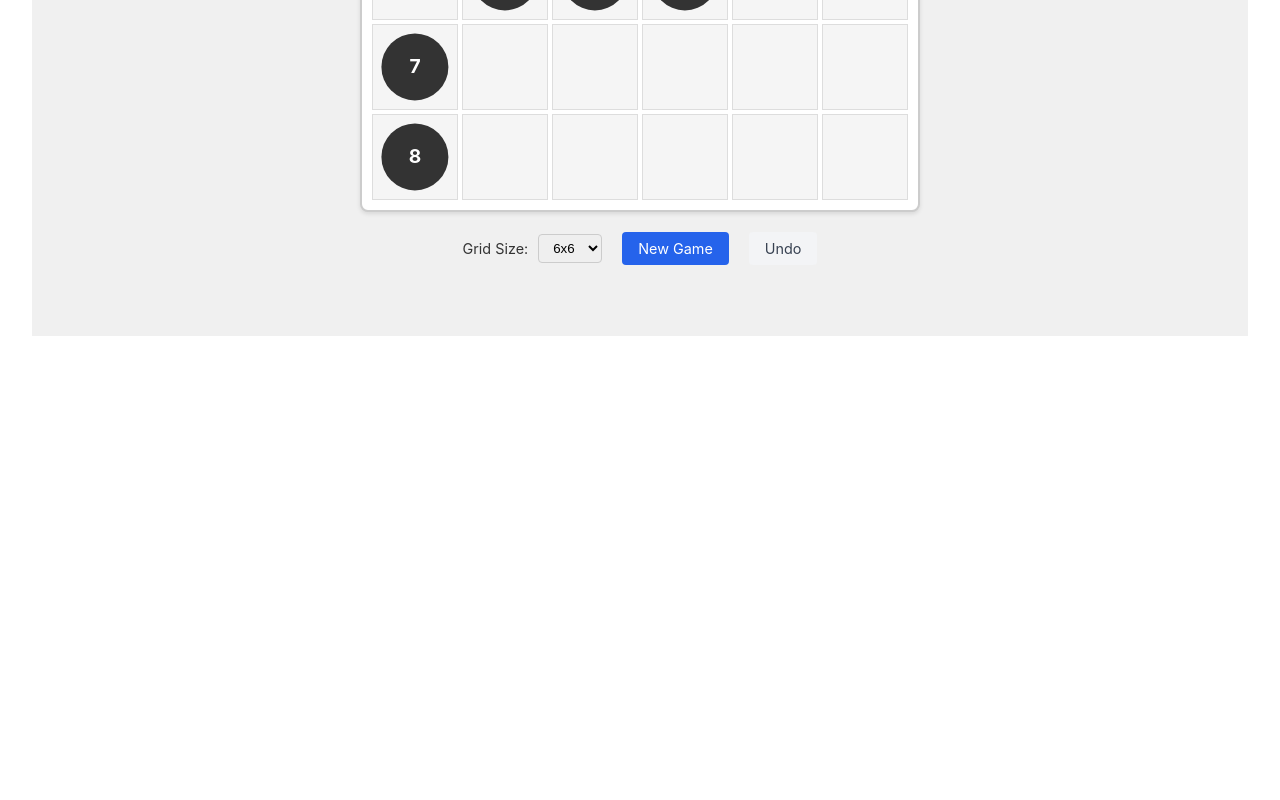
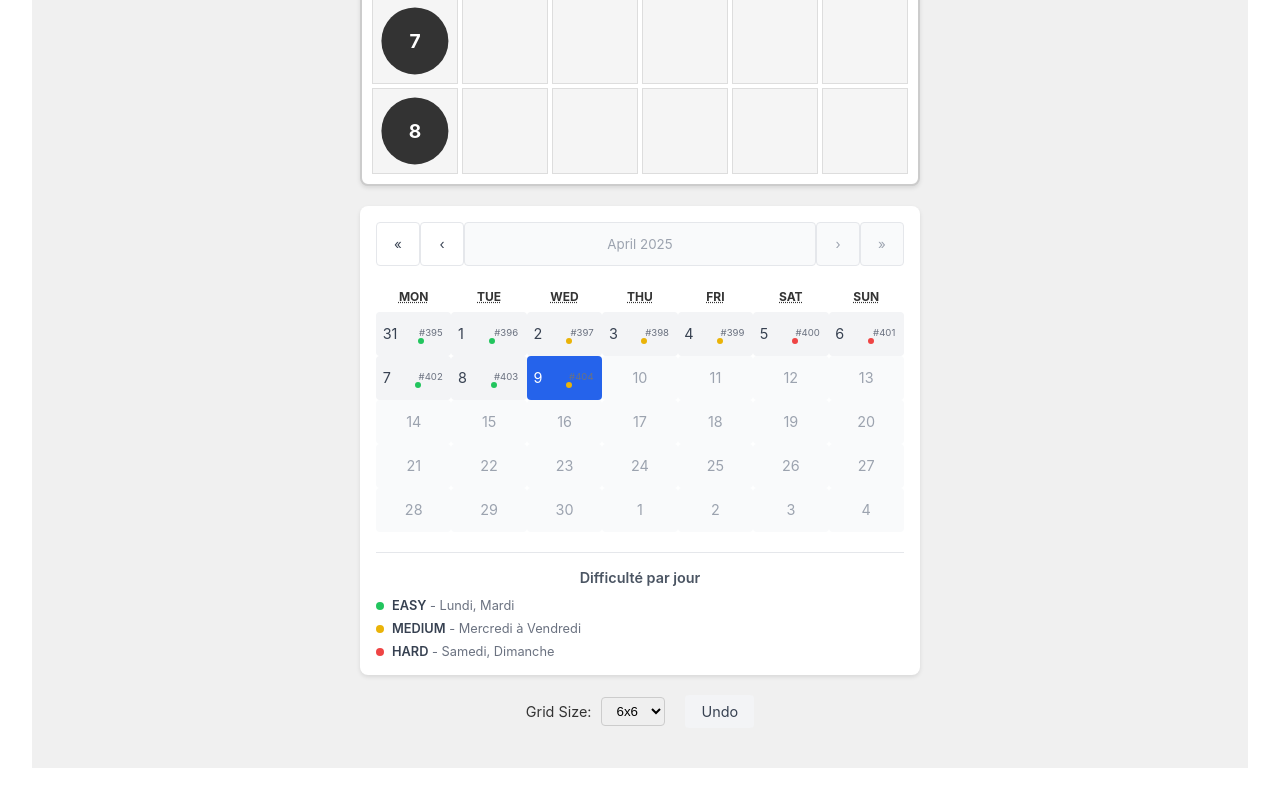
Before and after one commit to RabahSend/GriZip, a React (Vite) app in the folder ZipGame/: page / in a window 1280 px wide. Shown: the part 496-1296 px from the top of the page. Before the commit the page ends 864 px from the top, so only its background shows below. Built offline with nearby package versions, Linux system fonts and the light colour scheme.

Commit message:
Ajoute le calendrier pour les niveaux

```diff
--- a/ZipGame/package.json
+++ b/ZipGame/package.json
@@ -15,6 +15,7 @@
   },
   "dependencies": {
     "react": "^19.0.0",
+    "react-calendar": "^5.1.0",
     "react-dom": "^19.0.0"
   },
   "devDependencies": {
@@ -24,7 +25,7 @@
     "@types/react": "^19.0.10",
     "@types/react-dom": "^19.0.4",
     "@vitejs/plugin-react-swc": "^3.8.0",
-    "@vitest/coverage-c8": "^0.33.0",
+    "@vitest/coverage-v8": "^3.1.1",
     "eslint": "^9.21.0",
     "eslint-plugin-react-hooks": "^5.1.0",
     "eslint-plugin-react-refresh": "^0.4.19",
--- a/ZipGame/src/App.tsx
+++ b/ZipGame/src/App.tsx
@@ -7,8 +7,12 @@ import './App.css'
 function App() {
   const [gridSize, setGridSize] = useState(6);
   const [cells, setCells] = useState<Cell[]>([]);
+  const [selectedDate, setSelectedDate] = useState(new Date());
 
-  const generateNewGame = () => {
+  const startDate = new Date(2024, 2, 2); // 2 mars 2024
+  const puzzleNumber = Math.floor((selectedDate.getTime() - startDate.getTime()) / (1000 * 60 * 60 * 24)) + 1;
+
+  const generatePuzzle = (date: Date) => {
     const difficulty = adjustDifficultyByDay();
     const grid: Grid = generateGrid(gridSize, gridSize, 8, difficulty);
 
@@ -25,17 +29,17 @@ function App() {
     setCells(flatCells);
   };
 
-  // Générer une nouvelle grille au démarrage
+  // Générer une nouvelle grille quand la date change
   useEffect(() => {
-    generateNewGame();
-  }, [gridSize]);
+    generatePuzzle(selectedDate);
+  }, [selectedDate, gridSize]);
 
   const handleCellClick = (cell: Cell) => {
     console.log('Cell clicked:', cell);
   };
 
-  const handleNewGame = () => {
-    generateNewGame();
+  const handleSelectDay = (date: Date) => {
+    setSelectedDate(date);
   };
 
   const handleUndo = () => {
@@ -51,8 +55,9 @@ function App() {
       <GameGrid
         size={gridSize}
         cells={cells}
+        puzzleNumber={puzzleNumber}
         onCellClick={handleCellClick}
-        onNewGame={handleNewGame}
+        onSelectDay={handleSelectDay}
         onUndo={handleUndo}
         onSizeChange={handleSizeChange}
       />
--- a/ZipGame/src/components/GameGrid.css
+++ b/ZipGame/src/components/GameGrid.css
@@ -16,6 +16,16 @@
   font-size: 1.2rem;
   font-weight: 600;
   color: #000;
+}
+
+.timer {
+  font-family: monospace;
+  font-size: 1.2rem;
+  font-weight: 500;
+  color: #2563eb;
+  background: #f3f4f6;
+  padding: 4px 8px;
+  border-radius: 4px;
 }
 
 .game-grid {
--- a/ZipGame/src/components/GameGrid.tsx
+++ b/ZipGame/src/components/GameGrid.tsx
@@ -1,30 +1,66 @@
-import React from 'react';
+import React, { useState, useEffect } from 'react';
 import './GameGrid.css';
 import { Cell } from '../types/gameTypes';
+import { PuzzleCalendar } from './PuzzleCalendar';
 
 interface GameGridProps {
   size: number;
   cells: Cell[];
+  puzzleNumber: number;
   onCellClick?: (cell: Cell) => void;
-  onNewGame?: () => void;
+  onSelectDay: (date: Date) => void;
   onUndo?: () => void;
   onSizeChange?: (size: number) => void;
 }
 
+const formatTime = (seconds: number): string => {
+  const minutes = Math.floor(seconds / 60);
+  const remainingSeconds = seconds % 60;
+  return `${minutes.toString().padStart(2, '0')}:${remainingSeconds.toString().padStart(2, '0')}`;
+};
+
 export const GameGrid: React.FC<GameGridProps> = ({
   size,
   cells,
+  puzzleNumber,
   onCellClick,
-  onNewGame,
+  onSelectDay,
   onUndo,
   onSizeChange
 }) => {
+  const [elapsedTime, setElapsedTime] = useState<number>(0);
+  const [isTimerActive, setIsTimerActive] = useState<boolean>(false);
+
+  useEffect(() => {
+    let intervalId: number;
+
+    if (isTimerActive) {
+      intervalId = setInterval(() => {
+        setElapsedTime(time => time + 1);
+      }, 1000);
+    }
+
+    return () => {
+      if (intervalId) {
+        clearInterval(intervalId);
+      }
+    };
+  }, [isTimerActive]);
+
+  // Démarrer le timer au premier clic
+  const handleCellClick = (cell: Cell) => {
+    if (!isTimerActive) {
+      setIsTimerActive(true);
+    }
+    onCellClick?.(cell);
+  };
+
   return (
     <div className="game-container">
       {/* Header */}
       <div className="game-header">
-        <h1>Puzzle #20</h1>
-        <div>Time: 00:00</div>
+        <h1>Puzzle #{puzzleNumber}</h1>
+        <div className="timer">{formatTime(elapsedTime)}</div>
       </div>
 
       {/* Grid */}
@@ -43,7 +79,7 @@ export const GameGrid: React.FC<GameGridProps> = ({
             <div
               key={index}
               className="grid-cell"
-              onClick={() => cell && onCellClick?.(cell)}
+              onClick={() => cell && handleCellClick(cell)}
             >
               {cell?.value && (
                 <div className="cell-number">
@@ -54,6 +90,9 @@ export const GameGrid: React.FC<GameGridProps> = ({
           );
         })}
       </div>
+
+      {/* Calendar */}
+      <PuzzleCalendar onSelectDay={onSelectDay} />
 
       {/* Controls */}
       <div className="controls">
@@ -71,14 +110,10 @@ export const GameGrid: React.FC<GameGridProps> = ({
           </select>
         </div>
         <button
-          className="button button-primary"
-          onClick={onNewGame}
-        >
-          New Game
-        </button>
-        <button
           className="button button-secondary"
-          onClick={onUndo}
+          onClick={() => {
+            onUndo?.();
+          }}
         >
           Undo
         </button>
--- /dev/null
+++ b/ZipGame/src/components/PuzzleCalendar.css
@@ -0,0 +1,149 @@
+.calendar-wrapper {
+  margin: 20px 0;
+  padding: 16px;
+  background: white;
+  border-radius: 8px;
+  box-shadow: 0 2px 4px rgba(0, 0, 0, 0.1);
+}
+
+/* Override react-calendar default styles */
+.react-calendar {
+  width: 100% !important;
+  border: none !important;
+  background: none !important;
+  font-family: inherit !important;
+}
+
+.react-calendar__tile {
+  position: relative !important;
+  height: 44px !important;
+  display: flex !important;
+  align-items: center !important;
+  justify-content: center !important;
+  font-size: 0.9rem !important;
+  border-radius: 4px !important;
+  transition: all 0.2s !important;
+}
+
+.react-calendar__tile:enabled:hover {
+  background-color: #e5e7eb !important;
+}
+
+.react-calendar__tile--now {
+  background-color: #2563eb !important;
+  color: white !important;
+}
+
+.react-calendar__tile--now:enabled:hover {
+  background-color: #1d4ed8 !important;
+}
+
+.react-calendar__tile.past {
+  background-color: #f3f4f6 !important;
+  color: #374151 !important;
+}
+
+.react-calendar__tile.future {
+  background-color: #f9fafb !important;
+  color: #9ca3af !important;
+  cursor: not-allowed !important;
+}
+
+.react-calendar__navigation {
+  margin-bottom: 16px !important;
+}
+
+.react-calendar__navigation button {
+  background: none !important;
+  border: 1px solid #e5e7eb !important;
+  border-radius: 4px !important;
+  color: #374151 !important;
+}
+
+.react-calendar__navigation button:enabled:hover {
+  background-color: #f3f4f6 !important;
+}
+
+.react-calendar__navigation button[disabled] {
+  background-color: #f9fafb !important;
+  color: #9ca3af !important;
+}
+
+.tile-content {
+  position: relative;
+  width: 100%;
+  height: 100%;
+  display: flex;
+  align-items: center;
+  justify-content: center;
+}
+
+.puzzle-number {
+  position: absolute;
+  top: 2px;
+  right: 2px;
+  font-size: 0.6rem;
+  color: #6b7280;
+}
+
+.difficulty-indicator {
+  position: absolute;
+  bottom: 2px;
+  left: 50%;
+  transform: translateX(-50%);
+  width: 6px;
+  height: 6px;
+  border-radius: 50%;
+}
+
+.difficulty-indicator.easy {
+  background-color: #22c55e;
+}
+
+.difficulty-indicator.medium {
+  background-color: #eab308;
+}
+
+.difficulty-indicator.hard {
+  background-color: #ef4444;
+}
+
+/* Difficulty Legend */
+.difficulty-legend {
+  margin-top: 20px;
+  padding-top: 16px;
+  border-top: 1px solid #e5e7eb;
+}
+
+.difficulty-legend h3 {
+  font-size: 0.9rem;
+  color: #4b5563;
+  margin-bottom: 12px;
+  font-weight: 600;
+}
+
+.legend-items {
+  display: flex;
+  flex-direction: column;
+  gap: 8px;
+}
+
+.legend-item {
+  display: flex;
+  align-items: center;
+  gap: 8px;
+  font-size: 0.8rem;
+  color: #6b7280;
+}
+
+.legend-item .difficulty-indicator {
+  position: static;
+  transform: none;
+  width: 8px;
+  height: 8px;
+}
+
+.legend-text strong {
+  color: #374151;
+  font-weight: 600;
+}
--- /dev/null
+++ b/ZipGame/src/components/PuzzleCalendar.tsx
@@ -0,0 +1,93 @@
+import React from 'react';
+import Calendar from 'react-calendar';
+import 'react-calendar/dist/Calendar.css';
+import './PuzzleCalendar.css';
+import type { Difficulty } from '../types/gameTypes';
+
+interface PuzzleCalendarProps {
+  onSelectDay: (date: Date) => void;
+}
+
+const DIFFICULTY_LABELS: Record<Difficulty, string> = {
+  'EASY': 'Lundi, Mardi',
+  'MEDIUM': 'Mercredi à Vendredi',
+  'HARD': 'Samedi, Dimanche'
+};
+
+export const PuzzleCalendar: React.FC<PuzzleCalendarProps> = ({ onSelectDay }) => {
+  const startDate = new Date(2024, 2, 2); // 2 mars 2024
+  const today = new Date();
+
+  const getDifficultyForDate = (date: Date): Difficulty => {
+    const day = date.getDay(); // 0 = dimanche, 1 = lundi, ..., 6 = samedi
+
+    if (day === 0) return 'HARD'; // Dimanche
+    if (day <= 2) return 'EASY'; // Lundi, Mardi
+    if (day <= 5) return 'MEDIUM'; // Mercredi, Jeudi, Vendredi
+    return 'HARD'; // Samedi
+  };
+
+  const tileContent = ({ date, view }: { date: Date; view: string }) => {
+    if (view !== 'month') return null;
+
+    const timeDiff = Math.floor((date.getTime() - startDate.getTime()) / (1000 * 60 * 60 * 24));
+    const puzzleNumber = timeDiff + 1;
+
+    if (puzzleNumber > 0 && date <= today) {
+      const difficulty = getDifficultyForDate(date);
+      return (
+        <div className="tile-content">
+          <span className="puzzle-number">#{puzzleNumber}</span>
+          <span className={`difficulty-indicator ${difficulty.toLowerCase()}`} />
+        </div>
+      );
+    }
+    return null;
+  };
+
+  const tileClassName = ({ date, view }: { date: Date; view: string }) => {
+    if (view !== 'month') return '';
+
+    const isToday = date.toDateString() === today.toDateString();
+    const isPast = date < today;
+    const isFuture = date > today;
+
+    if (isToday) return 'today';
+    if (isPast) return 'past';
+    if (isFuture) return 'future';
+    return '';
+  };
+
+  const handleDateChange = (value: any) => {
+    if (value instanceof Date && value <= today) {
+      onSelectDay(value);
+    }
+  };
+
+  return (
+    <div className="calendar-wrapper">
+      <Calendar
+        onChange={handleDateChange}
+        value={today}
+        tileContent={tileContent}
+        tileClassName={tileClassName}
+        minDetail="month"
+        maxDate={today}
+        minDate={startDate}
+      />
+      <div className="difficulty-legend">
+        <h3>Difficulté par jour</h3>
+        <div className="legend-items">
+          {(Object.entries(DIFFICULTY_LABELS) as [Difficulty, string][]).map(([difficulty, days]) => (
+            <div key={difficulty} className="legend-item">
+              <span className={`difficulty-indicator ${difficulty.toLowerCase()}`} />
+              <span className="legend-text">
+                <strong>{difficulty}</strong> - {days}
+              </span>
+            </div>
+          ))}
+        </div>
+      </div>
+    </div>
+  );
+};
```
Also changed, not shown: 1 other file (tests, documents, lock files or other folders).
